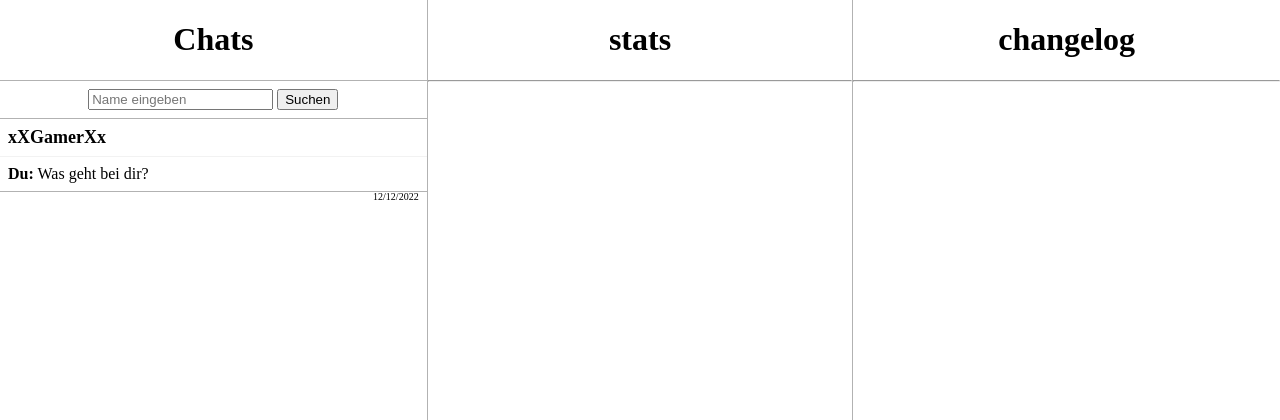
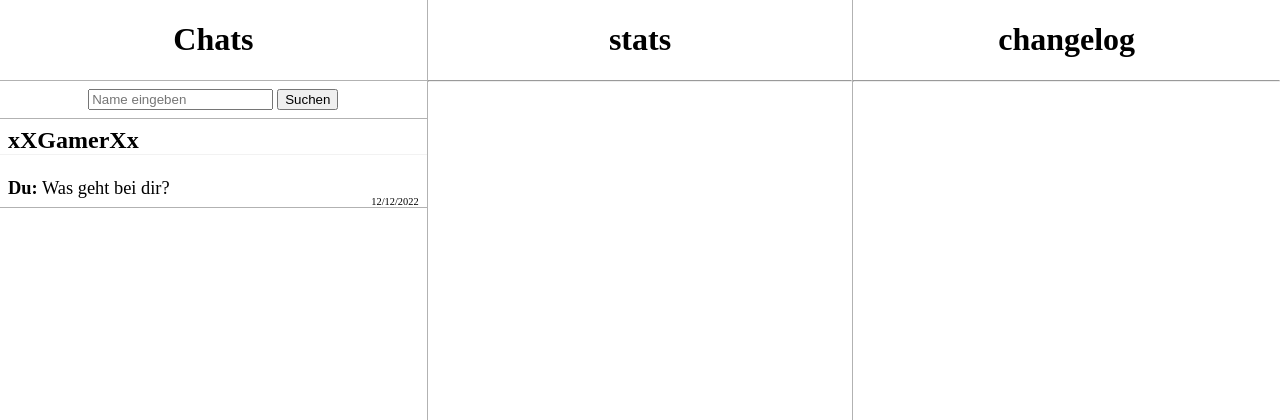
Before and after one commit to sxnbey/messingtopf, a PHP site: page / in a window 1280 px wide. Shown: the top 420 px of the page. Run offline with PHP 8.4, Linux system fonts and the light colour scheme.

Commit message:
Fix for date oder so

```diff
--- a/css/main.css
+++ b/css/main.css
@@ -1,5 +1,9 @@
 body {
   margin: 0;
+}
+
+p {
+  font-size: 2vh;
 }
 
 /* this is to make the 3 child divs flex. */
@@ -58,28 +62,39 @@ body {
 /* styling for the listed chats */
 
 .chatsflElement {
-  height: 9vh;
+  display: flex;
+  flex-direction: column;
+  height: 11vh;
   border-bottom: 0.063rem solid rgba(0, 0, 0, 0.3);
 }
 
 .chatName {
   text-align: left;
-  padding: 1vh 0 1vh 1vh;
+  padding: 1vh 0 0 1vh;
   margin: 0;
-  font-size: large;
+  font-size: 3vh;
   border-bottom: 0.063rem solid rgba(0, 0, 0, 0.05);
 }
 
+.chatContent {
+  display: flex;
+  justify-content: space-between;
+  align-items: flex-end;
+  flex-grow: 1;
+}
+
 .chatMsg {
+  flex: 1;
   text-align: left;
-  padding: 1vh 0 1vh 1vh;
+  padding: 1.5vh 0 1vh 1vh;
   margin: 0;
+  font-size: 2.3vh;
 }
 
 .chatDate {
   text-align: right;
   margin: 0 1vh 0 0;
-  font-size: x-small;
+  font-size: 1.3vh;
 }
 
 /* styling and positioning of the footer. */
--- a/js/functions.js
+++ b/js/functions.js
@@ -70,18 +70,13 @@ function chatList() {
     getEl("chatsflDiv").innerHTML += `
           <div id="${
             i.users.filter((ii) => ii.id != user.id)[0].id
-          }" class="chatsflElement">
-            <p class="chatName"><b>${
-              i.users.filter((ii) => ii.id != user.id)[0].username
-            }</b></p>
-            <p class="chatMsg"><b>${
-              i.lastMessage.author.id == user.id
-                ? "Du"
-                : i.lastMessage.author.username
-            }:</b> ${
+          }" class="chatsflElement"><p class="chatName"><b>${
+      i.users.filter((ii) => ii.id != user.id)[0].username
+    }</b></p><div class="chatContent"><p class="chatMsg"><b>${
+      i.lastMessage.author.id == user.id ? "Du" : i.lastMessage.author.username
+    }:</b> ${
       i.lastMessage.content
-    }</p><p class="chatDate">${chatTime}</p>
-          </div>`;
+    }</p><p class="chatDate">${chatTime}</p></div></div>`;
   });
 }
 
--- a/js/main.js
+++ b/js/main.js
@@ -3,7 +3,6 @@
 let exampleUser = {
   username: "senbey",
   online: true,
-  deleted: false,
   unreadChats: [],
   friendList: [],
   chats: [],
@@ -15,6 +14,7 @@ const exampleMsg = {
   author: exampleUser,
   read: false,
   deleted: false,
+  edited: { date: Date.now(), contentBefore: "" },
   createdAt: 1670844864000,
   id: 1,
 };
@@ -28,7 +28,6 @@ let exampleChat = {
 const exampleUser2 = {
   username: "xXGamerXx",
   online: true,
-  deleted: false,
   unreadChats: [exampleChat],
   friendList: [exampleUser],
   chats: [exampleChat],
```
